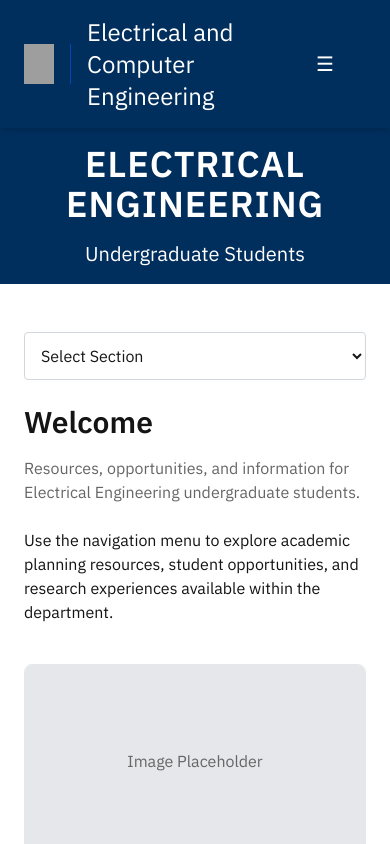
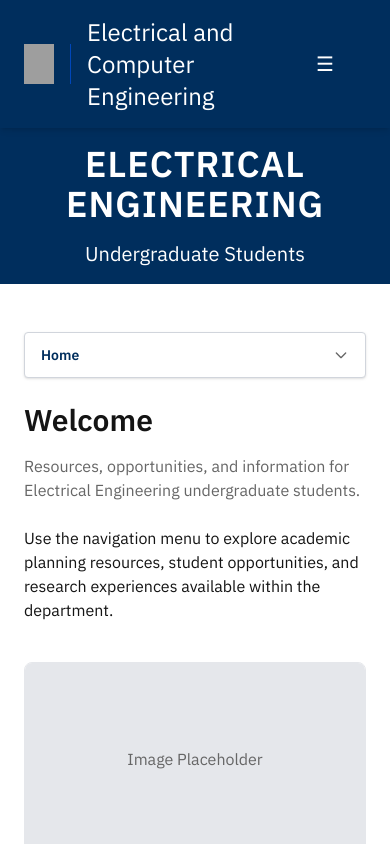
Before and after one commit to BYU-ECE-Software/ECE-Homepage, a Next.js app: page /undergraduate/electrical-engineering in a window 390 px wide. Shown: the top 844 px of the page. Built offline with nearby package versions, Linux system fonts and the light colour scheme; grey boxes are pictures that could not be loaded.

Commit message:
Moved content.ts and navigation.ts to the /data/undergrad/electrical-engineering folder

```diff
--- a/app/undergraduate/electrical-engineering/ContentLayout.tsx
+++ b/app/undergraduate/electrical-engineering/ContentLayout.tsx
@@ -14,7 +14,7 @@ export default function ContentLayout({
     <div className="bg-white">
       <section className="bg-byu-navy py-4 text-white">
         <div className="mx-auto max-w-6xl px-6 text-center">
-          <h1 className="text-4xl font-semibold tracking-wide md:text-5xl">
+          <h1 className="text-4xl font-semibold tracking-wide md:text-3xl">
             ELECTRICAL ENGINEERING
           </h1>
 
--- a/app/undergraduate/electrical-engineering/MobileNav.tsx
+++ b/app/undergraduate/electrical-engineering/MobileNav.tsx
@@ -1,7 +1,8 @@
 "use client";
 
-import { useRouter } from "next/navigation";
-import { navigation } from "./navigation";
+import { useEffect, useRef, useState } from "react";
+import Link from "next/link";
+import { navigation } from "@/data/undergrad/electrical-engineering/navigation";
 
 interface MobileNavProps {
   currentSlug?: string;
@@ -10,27 +11,109 @@ interface MobileNavProps {
 export default function MobileNav({
   currentSlug,
 }: MobileNavProps) {
-  const router = useRouter();
+  const [open, setOpen] = useState(false);
+  const containerRef = useRef<HTMLDivElement>(null);
 
-  const items = navigation.flatMap((section) => section.items);
+  const currentTitle = currentSlug
+    ? navigation
+        .flatMap((section) => section.items)
+        .find((item) => item.slug === currentSlug)?.title
+    : "Home";
+
+  useEffect(() => {
+    function handleClickOutside(e: MouseEvent) {
+      if (
+        containerRef.current &&
+        !containerRef.current.contains(e.target as Node)
+      ) {
+        setOpen(false);
+      }
+    }
+
+    document.addEventListener("mousedown", handleClickOutside);
+    return () =>
+      document.removeEventListener("mousedown", handleClickOutside);
+  }, []);
 
   return (
-    <select
-      value={currentSlug ?? ""}
-      onChange={(e) =>
-        router.push(
-          `/undergraduate/electrical-engineering/${e.target.value}`
-        )
-      }
-      className="w-full rounded border border-gray-300 p-3"
-    >
-      <option value="">Select Section</option>
+    <div ref={containerRef} className="relative">
+      <button
+        type="button"
+        onClick={() => setOpen((prev) => !prev)}
+        className="flex w-full items-center justify-between rounded border border-gray-300 bg-white px-4 py-3 text-left text-sm font-semibold text-byu-navy shadow-sm"
+        aria-expanded={open}
+      >
+        <span>{currentTitle}</span>
 
-      {items.map((item) => (
-        <option key={item.slug} value={item.slug}>
-          {item.title}
-        </option>
-      ))}
-    </select>
+        <svg
+          className={`h-4 w-4 text-byu-medium-gray transition-transform ${
+            open ? "rotate-180" : ""
+          }`}
+          fill="none"
+          viewBox="0 0 24 24"
+          stroke="currentColor"
+        >
+          <path
+            strokeLinecap="round"
+            strokeLinejoin="round"
+            strokeWidth={2}
+            d="M19 9l-7 7-7-7"
+          />
+        </svg>
+      </button>
+
+      {open && (
+        <div className="absolute z-20 mt-2 w-full rounded border border-gray-200 bg-white p-4 shadow-lg">
+          <ul className="mb-4 space-y-1 border-b border-gray-100 pb-4">
+            <li>
+              <Link
+                href="/undergraduate/electrical-engineering"
+                onClick={() => setOpen(false)}
+                className={`block rounded px-3 py-2 text-sm transition ${
+                  !currentSlug
+                    ? "border-l-4 border-byu-royal bg-gray-100 font-semibold text-byu-navy"
+                    : "text-byu-medium-gray hover:bg-gray-50 hover:text-byu-navy"
+                }`}
+              >
+                Home
+              </Link>
+            </li>
+          </ul>
+
+          {navigation.map((section, index) => (
+            <div
+              key={section.title}
+              className={index === navigation.length - 1 ? "" : "mb-4"}
+            >
+              <h2 className="mb-2 text-xs font-bold uppercase tracking-wide text-byu-dark-gray">
+                {section.title}
+              </h2>
+
+              <ul className="space-y-1">
+                {section.items.map((item) => {
+                  const active = item.slug === currentSlug;
+
+                  return (
+                    <li key={item.slug}>
+                      <Link
+                        href={`/undergraduate/electrical-engineering/${item.slug}`}
+                        onClick={() => setOpen(false)}
+                        className={`block rounded px-3 py-2 text-sm transition ${
+                          active
+                            ? "border-l-4 border-byu-royal bg-gray-100 font-semibold text-byu-navy"
+                            : "text-byu-medium-gray hover:bg-gray-50 hover:text-byu-navy"
+                        }`}
+                      >
+                        {item.title}
+                      </Link>
+                    </li>
+                  );
+                })}
+              </ul>
+            </div>
+          ))}
+        </div>
+      )}
+    </div>
   );
 }
--- a/app/undergraduate/electrical-engineering/Sidebar.tsx
+++ b/app/undergraduate/electrical-engineering/Sidebar.tsx
@@ -1,5 +1,5 @@
 import Link from "next/link";
-import { navigation } from "./navigation";
+import { navigation } from "../../../data/undergrad/electrical-engineering/navigation";
 
 interface SidebarProps {
   currentSlug?: string;
--- a/app/undergraduate/electrical-engineering/[slug]/page.tsx
+++ b/app/undergraduate/electrical-engineering/[slug]/page.tsx
@@ -2,7 +2,7 @@ import { notFound } from "next/navigation";
 
 import ContentLayout from "../ContentLayout";
 import ResourceCard from "../ResourceCard";
-import { content } from "../content";
+import { content } from "@/data/undergrad/electrical-engineering/content";
 
 interface Props {
   params: Promise<{
--- a/app/undergraduate/electrical-engineering/page.tsx
+++ b/app/undergraduate/electrical-engineering/page.tsx
@@ -1,6 +1,6 @@
 import ContentLayout from "./ContentLayout";
 import ResourceCard from "./ResourceCard";
-import { content } from "./content";
+import { content } from "@/data/undergrad/electrical-engineering/content";
 
 export default function ElectricalEngineeringPage() {
   const page = content.home;
```
Also changed, not shown: data/undergrad/electrical-engineering/content.ts (renamed from app/undergraduate/electrical-engineering/content.ts), data/undergrad/electrical-engineering/navigation.ts (renamed from app/undergraduate/electrical-engineering/navigation.ts).
